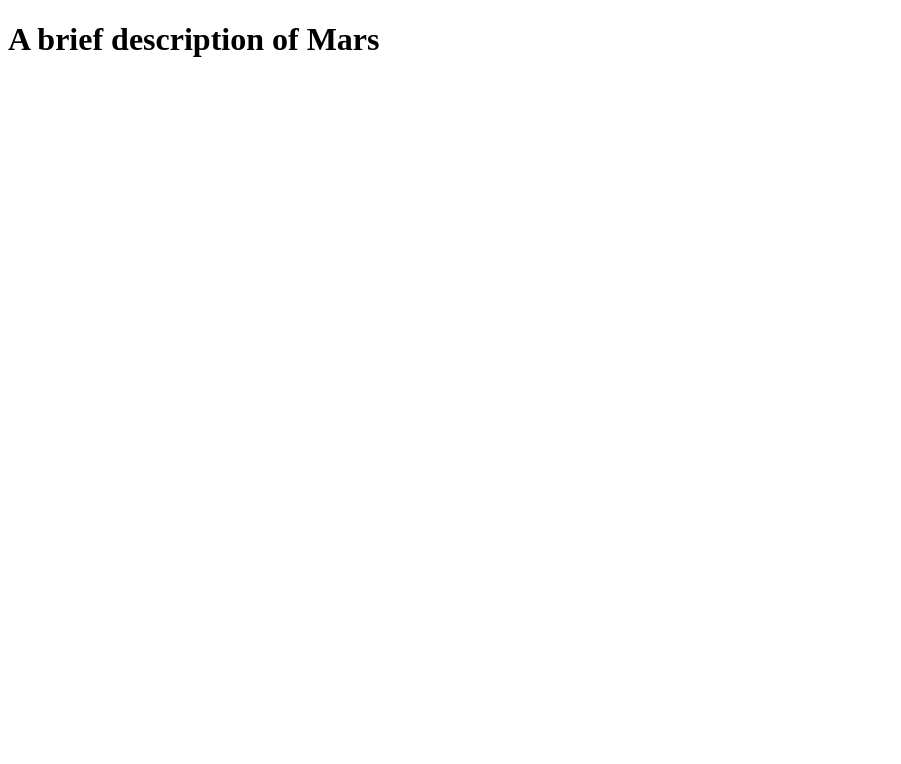
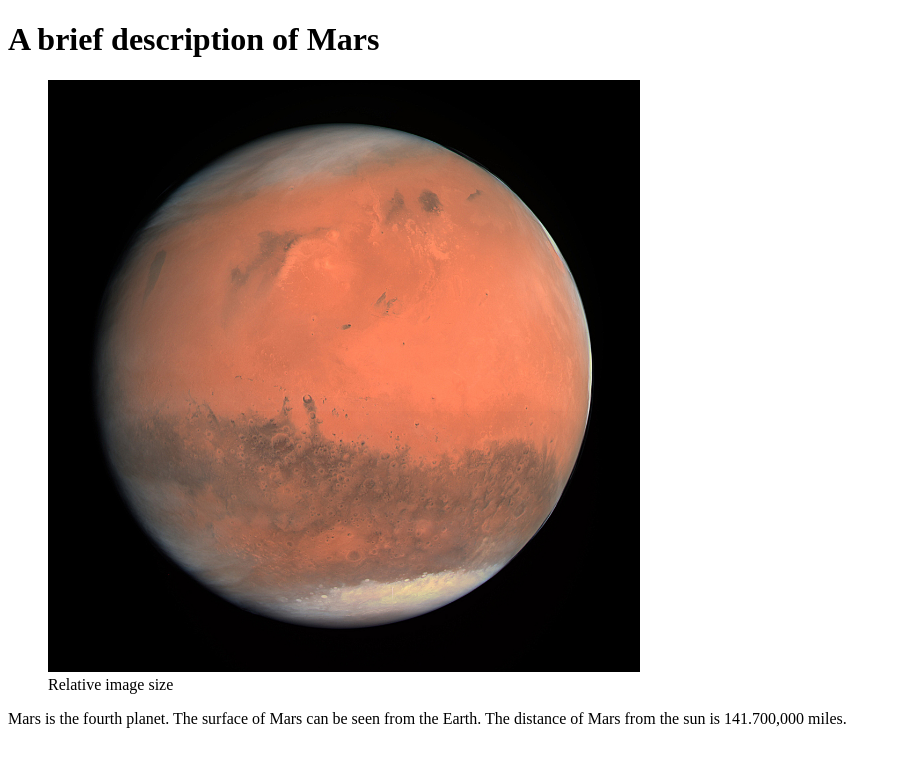
Before and after one commit to ismortal/sample, a plain HTML site: page mars.html in a window 1280 px wide. Shown: the whole page, without its empty margins (0-901 px from the left). Drawn offline with Linux system fonts and the light colour scheme.

Commit message:
Add files via upload

```diff
--- a/mars.html
+++ b/mars.html
@@ -6,5 +6,16 @@
 	</head>
 	<body>
 		<h1> A brief description of Mars</h1>
+		<figure>
+			<img src="mars.jpg"
+				width="50%"
+				alt="Mars">
+			<figcaption>Relative image size</figcaption>
+		</figure>
+		<article>
+			<p>Mars is the fourth planet. The surface of Mars can be seen from the Earth.
+			The distance of Mars from the sun is 141.700,000 miles. </p>
+		</article>
 	</body>
+
 </html>
```
